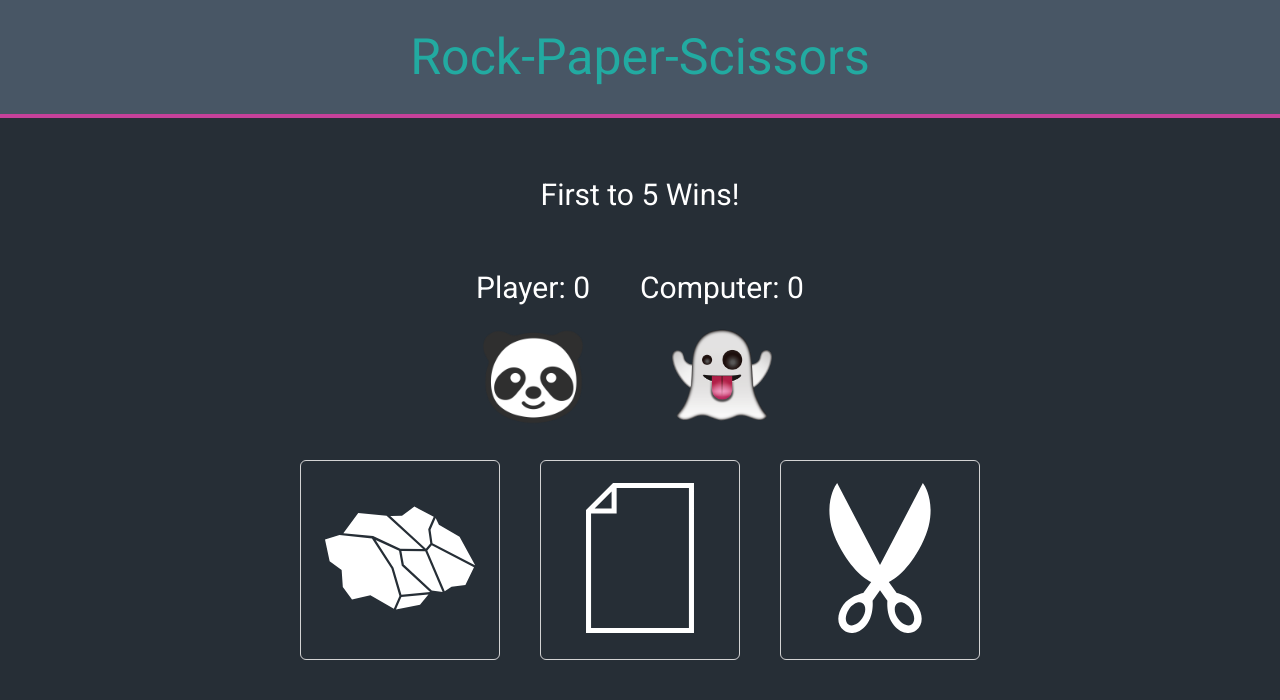
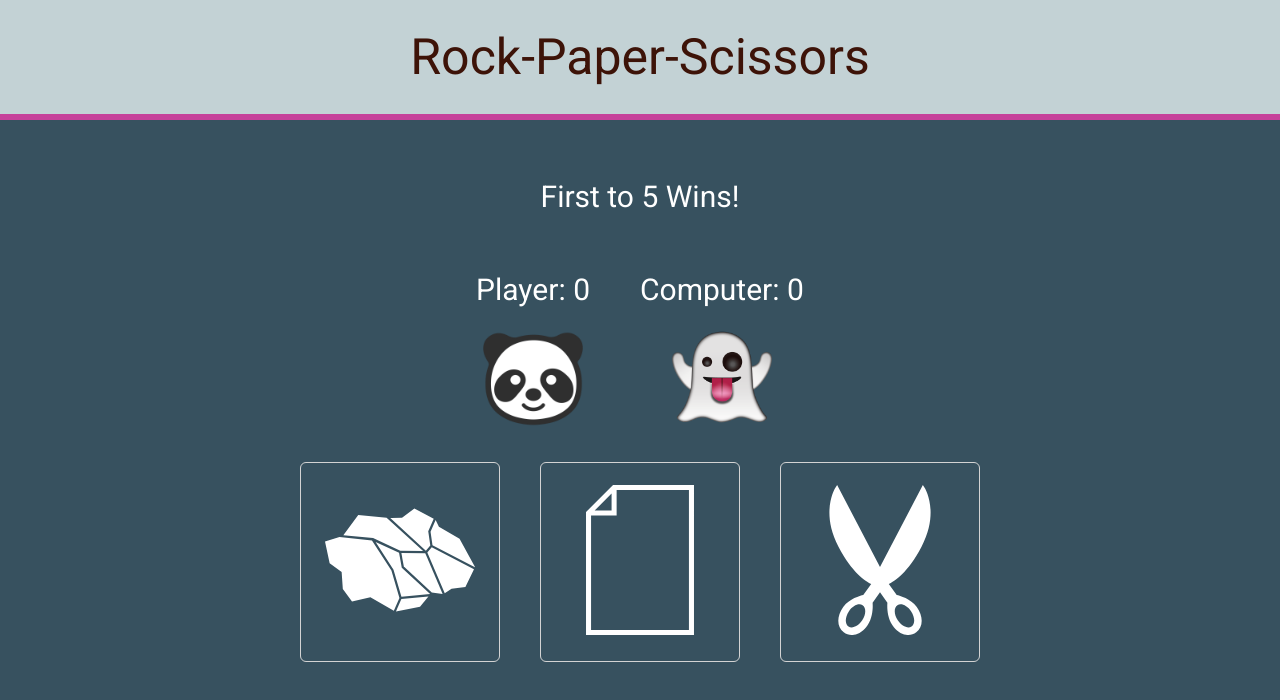
Before and after one commit to turbulentPanda/rock-paper-scissors, a plain HTML site: page index.html in a window 1280 px wide. Drawn offline with Linux system fonts and the light colour scheme.

Commit message:
Changed color scheme to improve contrast for increased accessbility

```diff
--- a/styles.css
+++ b/styles.css
@@ -81,8 +81,8 @@ body {
 
 /******** Header ********/
 .header {
-    background: #485665;
-    border-bottom: 4px solid #c6419a;
+    background: #c3d2d5;
+    border-bottom: 6px solid #c6419a;
     display: grid;
     grid-area: header;
     height: 100%;
@@ -93,13 +93,13 @@ body {
 }
 
 .header > h1 {
-    color: #22aaa1;
+    color: #3d1308;
 }
 
 /******** Main Content ********/
 .main-content {
     align-items: start;
-    background: #262e36;
+    background: #37515f;
     display: grid;
     grid-area: main-content;
     grid-template-areas:
@@ -184,7 +184,7 @@ button {
 }
 
 button:hover {
-    border-color: #c6419a;
+    border: 2px solid #c6419a;
     transform: scale(1.1);
 }
 
```
